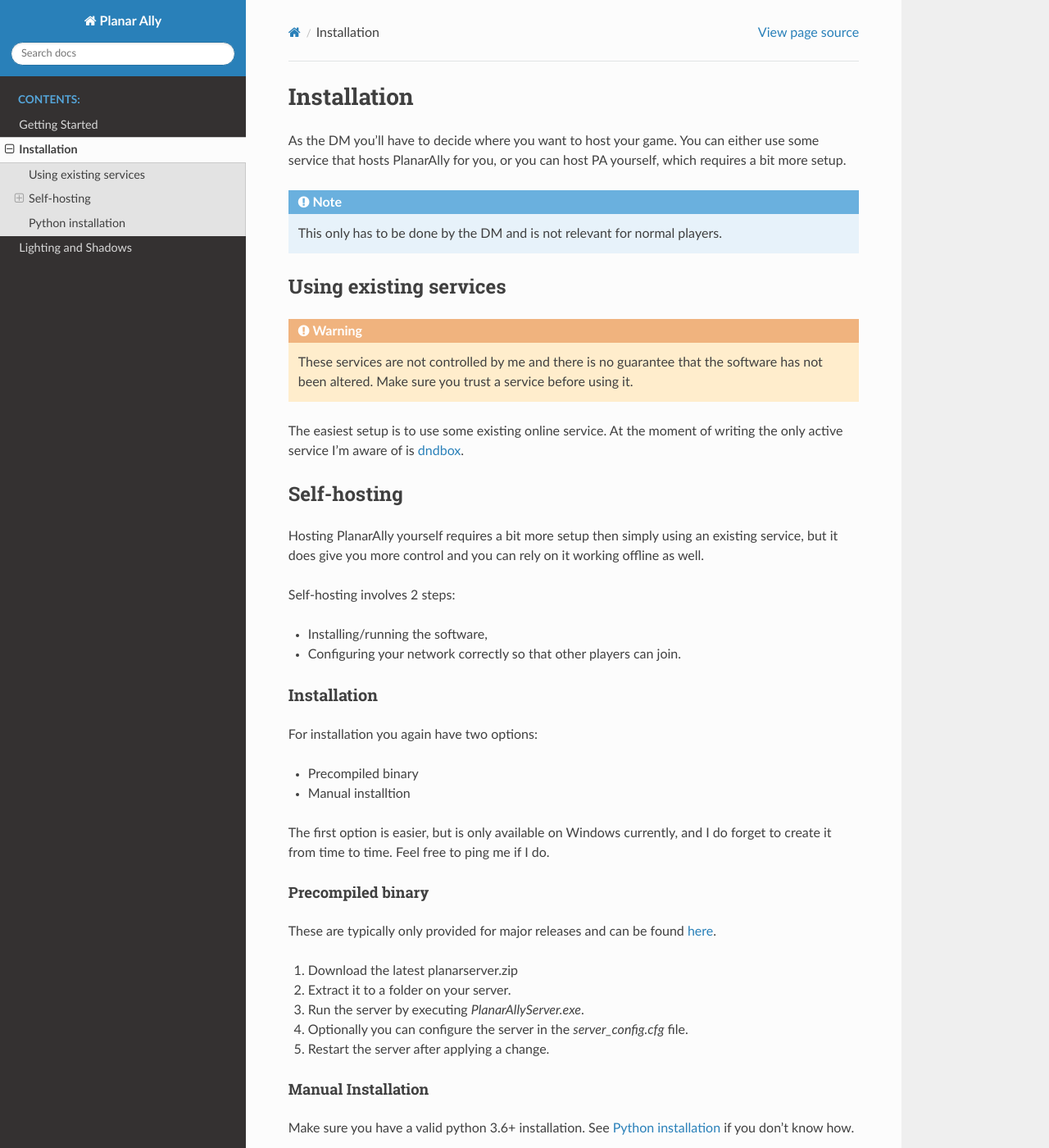
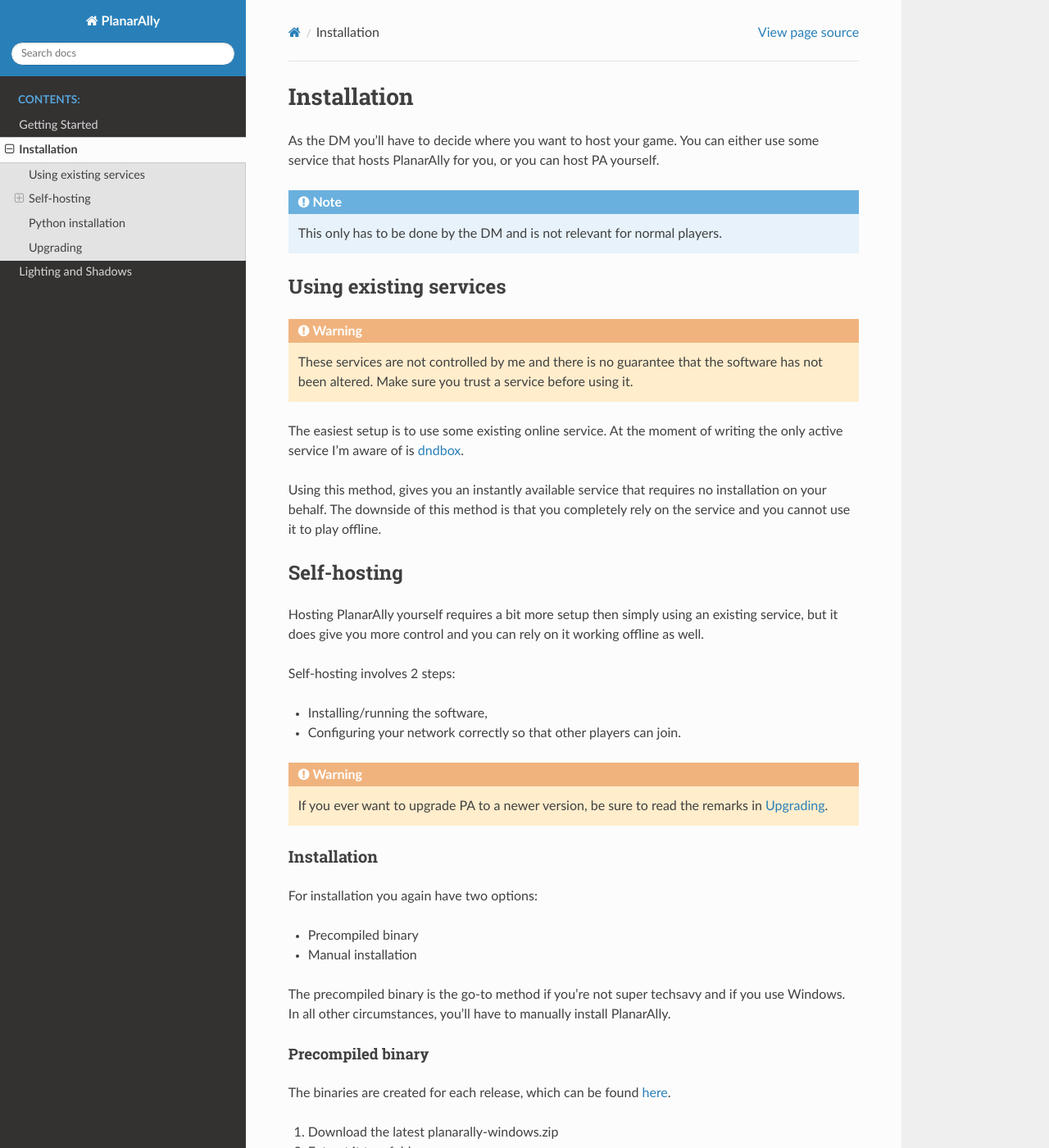
Before and after one commit to Kruptein/PlanarAlly, a Sphinx documentation site: the page built from docs/installation.rst, in a window 1280 px wide and 1400 px high. Shown: the whole window at 82% size. Built offline with Sphinx 7.4.7 and the Read the Docs theme 2.0.0, drawn with Linux system fonts in a browser that asks for light colours; pages that are not in the unit, such as notebooks, are missing from menus; some of the changed text lies outside the part shown.

Commit message:
Small doc changes

```diff
--- a/docs/conf.py
+++ b/docs/conf.py
@@ -19,7 +19,7 @@
 
 # -- Project information -----------------------------------------------------
 
-project = 'Planar Ally'
+project = 'PlanarAlly'
 copyright = '2018, Kruptein (Darragh Van Tichelen)'
 author = 'Kruptein (Darragh Van Tichelen)'
 
--- a/docs/installation.rst
+++ b/docs/installation.rst
@@ -5,10 +5,11 @@
 
 As the DM you'll have to decide where you want to host your game.
 You can either use some service that hosts PlanarAlly for you,
-or you can host PA yourself, which requires a bit more setup.
+or you can host PA yourself.
 
 .. note::
     This only has to be done by the DM and is not relevant for normal players.
+
 
 Using existing services
 ~~~~~~~~~~~~~~~~~~~~~~~~
@@ -19,6 +20,9 @@
 
 The easiest setup is to use some existing online service.
 At the moment of writing the only active service I'm aware of is `dndbox <https://planarally.dndbox.com>`_.
+
+Using this method, gives you an instantly available service that requires no installation on your behalf.
+The downside of this method is that you completely rely on the service and you cannot use it to play offline.
 
 Self-hosting
 ~~~~~~~~~~~~~
@@ -33,23 +37,26 @@
 * Installing/running the software,
 * Configuring your network correctly so that other players can join.
 
+.. warning::
+    If you ever want to upgrade PA to a newer version, be sure to read the remarks in :ref:`upgrading`.
+
 Installation
 *************
 
 For installation you again have two options:
 
 * Precompiled binary
-* Manual installtion
+* Manual installation
 
-The first option is easier, but is only available on Windows currently,
-and I do forget to create it from time to time. Feel free to ping me if I do.
+The precompiled binary is the go-to method if you're not super techsavy and if you use Windows.
+In all other circumstances, you'll have to manually install PlanarAlly.
 
 Precompiled binary
 ^^^^^^^^^^^^^^^^^^^^
 
-These are typically only provided for major releases and can be found `here <https://github.com/Kruptein/PlanarAlly/releases/>`_.
+The binaries are created for each release, which can be found `here <https://github.com/Kruptein/PlanarAlly/releases/>`_.
 
-1. Download the latest planarserver.zip
+1. Download the latest planarally-windows.zip
 2. Extract it to a folder on your server.
 3. Run the server by executing `PlanarAllyServer.exe`.
 4. Optionally you can configure the server in the `server_config.cfg` file.
@@ -100,3 +107,19 @@
     If you use linux, you can probably install python using your system package manager.
 
 Make sure to note where you install python as you will need it later on.
+
+
+.. _upgrading:
+
+Upgrading
+~~~~~~~~~~
+
+When upgrading to a newer version of PlanarAlly, the necessary care has to be taken to make sure your existing data is not lost.
+
+It's strongly advised to make a backup of the following data before performing an upgrade:
+
+* planar.sqlite: This is the database that contains all the saved sessions and user information.
+* static/assets: This folder contains all the uploaded images for tokens/maps/... during gameplay.
+
+When backed up, you should be able to safely overwrite any of the original PlanarAlly files
+with the newer files from the version you want to upgrade to.
--- a/docs/lighting.rst
+++ b/docs/lighting.rst
@@ -53,7 +53,7 @@
 A more realistic system can be created by checking the DM option 'fill canvas with FOW'.
 This will fill the entire screen with fog.
 
-You can now start adding light sources to shapes and these will perce the fog.
+You can now start adding light sources to shapes and these will pierce the fog.
 When you move a shape with a lightsource, the light aura will follow the shape and
 fog will fill in where the shape left as one expects.
 
@@ -92,7 +92,7 @@
 
 .. figure:: images/lighting-block-example.png
 
-    Example where the right wall has the 'blocks movement' option enabled.
+    Example where the right wall has the 'blocks vision' option enabled.
 
 Line of Sight based vision
 ---------------------------
```
Also changed, not shown: docs/getting_started.rst (+18 -8 lines).
